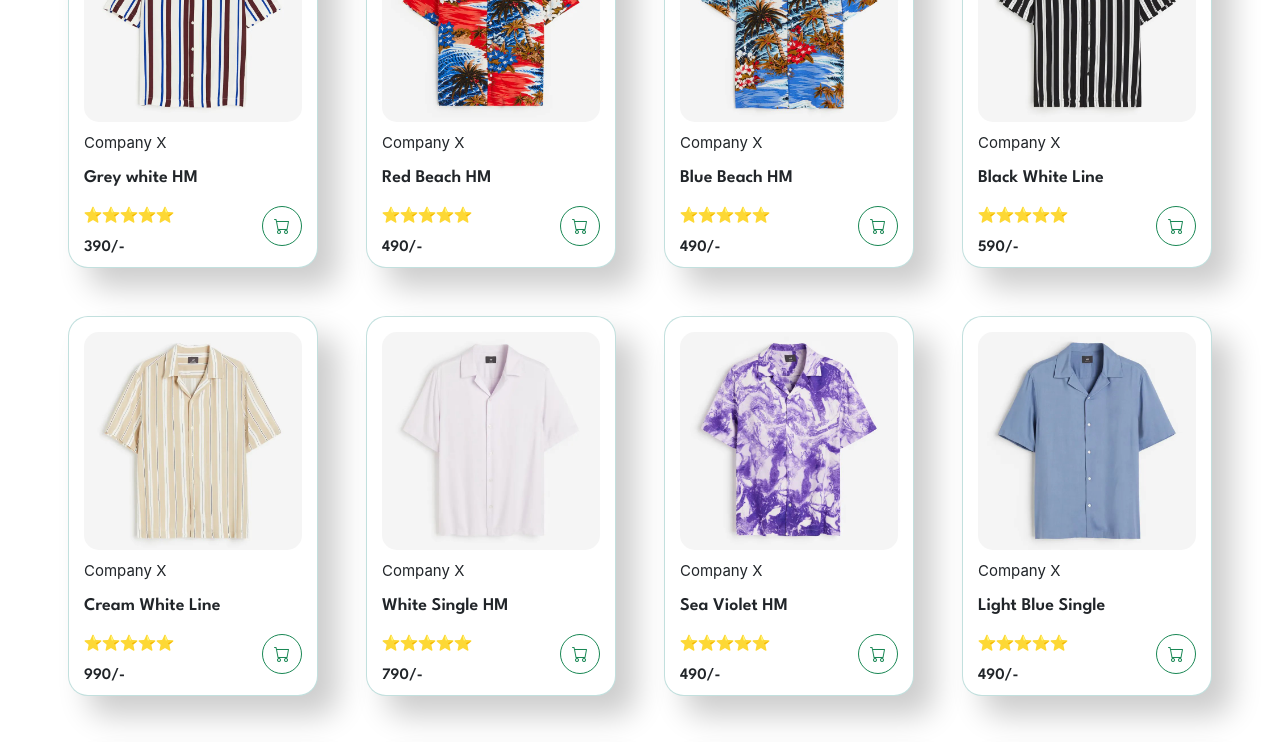
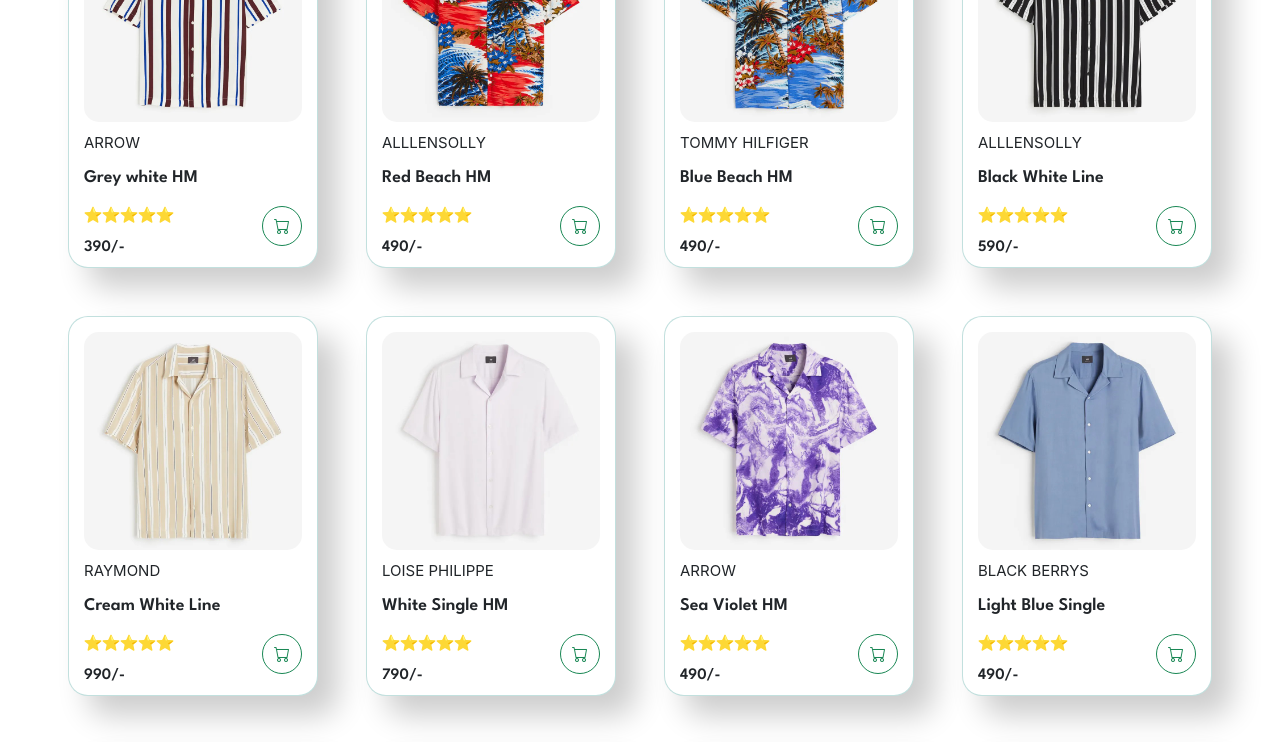
Before and after one commit to rasi-c/Carra-E-commerce, a React (Create React App) app: page /product in a window 1280 px wide. Shown: the part 520-1262 px from the top of the page. Built offline with nearby package versions, Linux system fonts and the light colour scheme.

Commit message:
carasoul changed

```diff
--- a/src/components/productjson/item.json
+++ b/src/components/productjson/item.json
@@ -9,7 +9,7 @@
       ],
       "description": "This is a description of Product A.",
       "rating": 4.5,
-      "company_name": "Company X",
+      "company_name": "ARROW",
       "price": 390
     },
     {
@@ -22,7 +22,7 @@
         ],
         "description": "This is a description of Product A.",
         "rating": 4.5,
-        "company_name": "Company X",
+        "company_name": "ALLLENSOLLY",
         "price": 490
       },
       {
@@ -35,7 +35,7 @@
         ],
         "description": "This is a description of Product A.",
         "rating": 4.5,
-        "company_name": "Company X",
+        "company_name": "TOMMY HILFIGER",
         "price": 490
       },
       {
@@ -48,7 +48,7 @@
         ],
         "description": "This is a description of Product A.",
         "rating": 4.5,
-        "company_name": "Company X",
+        "company_name": "ALLLENSOLLY",
         "price": 590
       },
       {
@@ -61,7 +61,7 @@
         ],
         "description": "This is a description of Product A.",
         "rating": 4.5,
-        "company_name": "Company X",
+        "company_name": "RAYMOND",
         "price": 990
       },
       {
@@ -74,7 +74,7 @@
         ],
         "description": "This is a description of Product A.",
         "rating": 4.5,
-        "company_name": "Company X",
+        "company_name": "LOISE PHILIPPE",
         "price": 790
       },
       {
@@ -87,7 +87,7 @@
         ],
         "description": "This is a description of Product A.",
         "rating": 4.5,
-        "company_name": "Company X",
+        "company_name": "ARROW",
         "price": 490
       },
       {
@@ -100,7 +100,7 @@
         ],
         "description": "This is a description of Product A.",
         "rating": 4.5,
-        "company_name": "Company X",
+        "company_name": "BLACK BERRYS",
         "price": 490
       },
       {
@@ -113,7 +113,7 @@
         ],
         "description": "This is a description of Product A.",
         "rating": 4.5,
-        "company_name": "Company X",
+        "company_name": "PETER ENGLAND",
         "price": 990
       },
       {
@@ -126,7 +126,7 @@
         ],
         "description": "This is a description of Product A.",
         "rating": 4.5,
-        "company_name": "Company X",
+        "company_name": "PETER ENGLAND",
         "price": 890
       },
       {
@@ -139,7 +139,7 @@
         ],
         "description": "This is a description of Product A.",
         "rating": 4.5,
-        "company_name": "Company X",
+        "company_name": "LOISE PHILIPPE",
         "price": 1290
       },
       {
@@ -152,7 +152,7 @@
         ],
         "description": "This is a description of Product A.",
         "rating": 4.5,
-        "company_name": "Company X",
+        "company_name": "RAYMOND",
         "price": 1290
       },
       {
@@ -165,7 +165,7 @@
         ],
         "description": "This is a description of Product A.",
         "rating": 4.5,
-        "company_name": "Company X",
+        "company_name": "BLACK BERRYS",
         "price": 290
       }
   ]
--- a/src/components/productpage/card.css
+++ b/src/components/productpage/card.css
@@ -22,7 +22,7 @@
   border-radius: 15px;
 }
 .card2 img:hover{
-  transform: scale(1.1);
+  transform: scale(1.05);
   transition: transform 0.3s ease-in-out;
 }
 .heading {
--- a/src/components/productpage/mainproduct.css
+++ b/src/components/productpage/mainproduct.css
@@ -47,10 +47,10 @@
     width: 100%;
   }
   .carousel-inner{
-    background-image: url(https://cdn.shopify.com/s/files/1/0070/7032/files/how_20to_20start_20a_20clothing_20brand.png?v=1693935729);
+    /* background-image: url(https://cdn.shopify.com/s/files/1/0070/7032/files/how_20to_20start_20a_20clothing_20brand.png?v=1693935729);
     background-position: center;
     background-repeat: no-repeat;
-    background-size: cover;
+    background-size: cover; */
     width: 100%;
     height: 300px;
     color: white;
@@ -87,4 +87,7 @@
     .carousel-inner{
       height: 150px;
     }
+    .carasoulContainer h6{
+      font-size: 1rem !important;
+    }
   }
--- a/src/components/productpage/mainproduct.jsx
+++ b/src/components/productpage/mainproduct.jsx
@@ -56,21 +56,21 @@ export function Mainproduct() {
   </div>
   <div className="carousel-inner">
     <div className="carousel-item active">
-      <div className="carasoulContainer" style={{color:'black'}}>
+      <div className="carasoulContainer" style={{color:'black', background:"url(https://img.freepik.com/free-photo/black-friday-elements-assortment_23-2149074076.jpg?t=st=1712802749~exp=1712806349~hmac=1302417c87fda46d775e75771ed840cae677c67a2e969a6659780c6b168e7737&w=1380)", backgroundPosition:'stretch', backgroundSize:'cover', backgroundRepeat:'no-repeat'}}>
       <h1>buy 1 get <span style={{color:'red'}}>1 free</span></h1>
       <h6 style={{fontWeight:'300', fontSize:'1.2rem'}}>The best classic dress is on sale</h6>
       <img src="/assets/offer.png" alt="" />
       </div>
     </div>
     <div className="carousel-item">
-    <div className="carasoulContainer" style={{color:'black'}}>
+    <div className="carasoulContainer" style={{color:'black', background:"url(https://img.freepik.com/free-photo/excited-girl-scream-joy-making-fist-pump-holding-shopping-bag-rejoicing-standing-dress-ove_1258-120529.jpg?t=st=1712802309~exp=1712805909~hmac=ead0bbb9cf4d882e6bc5218e633759ab39e0fadf422ed6267d3d75d884120994&w=1380)", backgroundPosition:'stretch', backgroundSize:'cover'}}>
       <h6 style={{fontWeight:'300', fontSize:'1.2rem'}}>crazy deals</h6>
       <h1 style={{fontWeight:'400'}}>#stayhome</h1>
       <h6 style={{fontWeight:'300', fontSize:'1.2rem', textAlign:'center'}}>Save more with coupons & up to <span style={{color:'red'}}>70% off!</span></h6>
       </div>
     </div>
     <div className="carousel-item">
-    <div className="carasoulContainer" style={{color:'black'}}>
+    <div className="carasoulContainer" style={{color:'black', background:"url(https://img.freepik.com/free-photo/front-view-woman-with-shopping-bag-concept_23-2148674158.jpg?t=st=1712793690~exp=1712797290~hmac=0303aa102957c9aef495653ea70f42ee7cebbdb00be9f11d515955903632855a&w=1380)", backgroundPosition:'center', backgroundSize:'cover'}}>
     <h1>SEASONAL SALE</h1>
     <h6 style={{fontSize:'1.2rem'}}><span style={{color:'red', fontWeight:'300'}}>Winter Collection -50% OFF</span></h6>
     <img src="/assets/offer2.png" alt="" />
```
